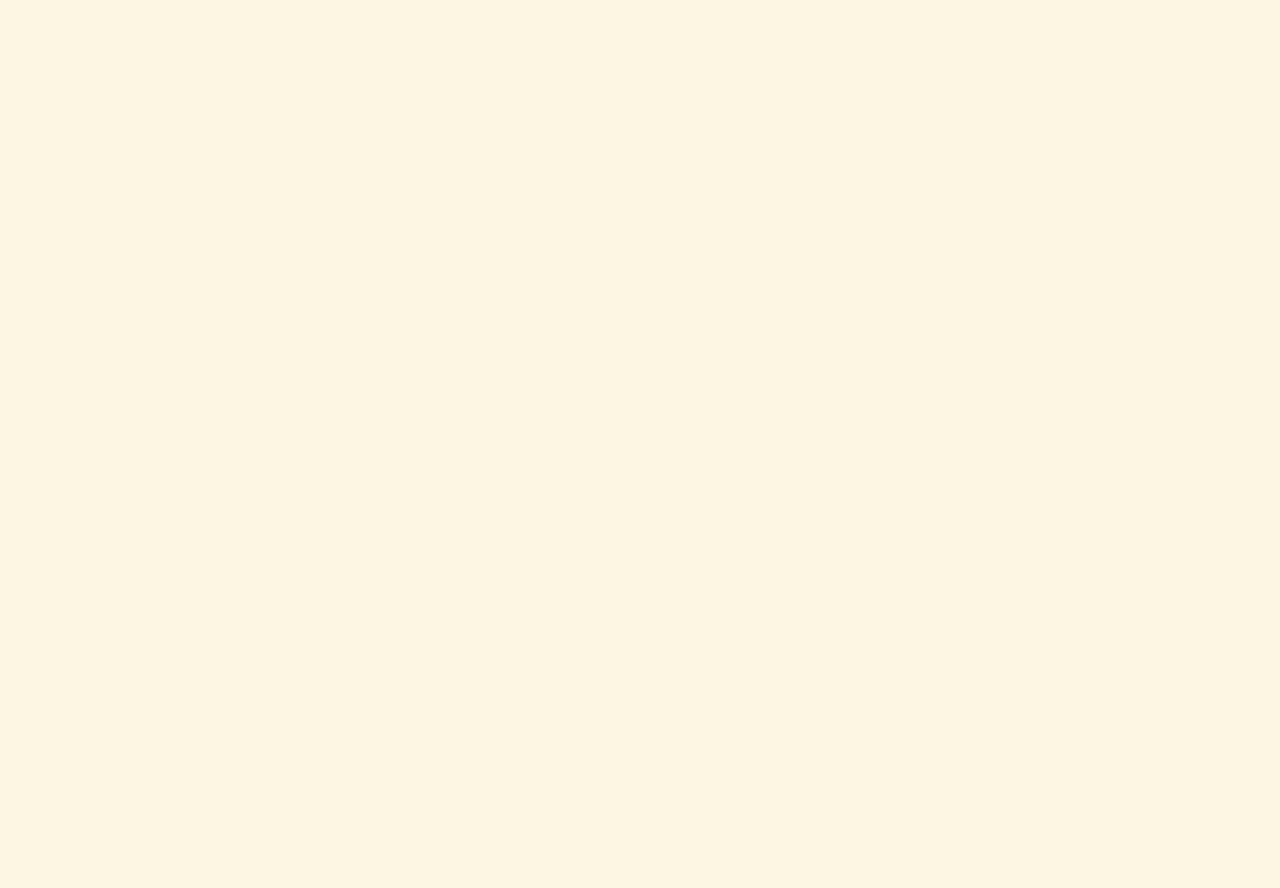
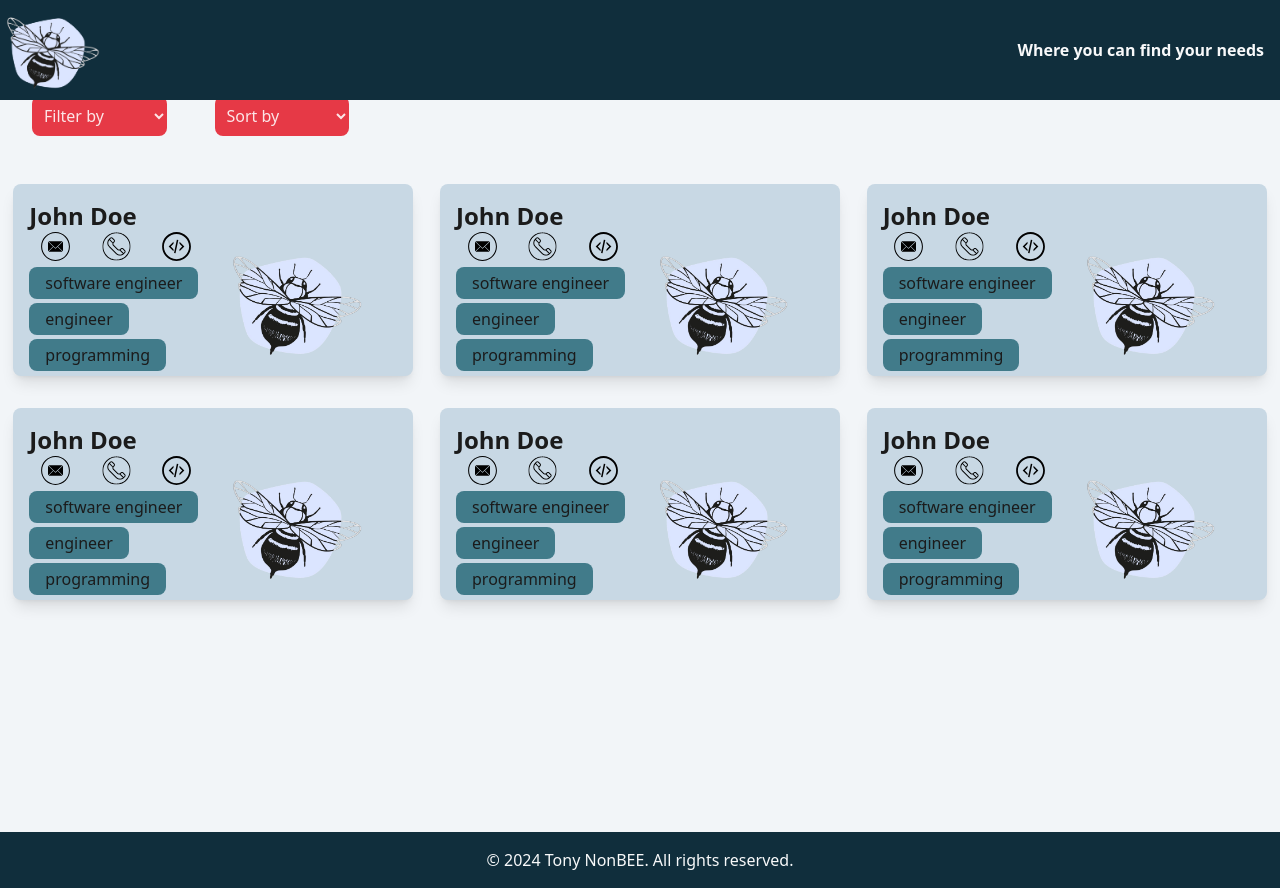
Before and after one commit to DaneVN/Tony-s-NON-BEE-Businesses, a React (Vite) app: page /listed-businesses in a window 1280 px wide. Before the commit this address had no page. Before the commit the page ends 800 px from the top, so only its background shows below. Built offline with nearby package versions, Linux system fonts and the light colour scheme.

Commit message:
Route Update + Listed Businesses Added

```diff
--- a/src/App.tsx
+++ b/src/App.tsx
@@ -1,42 +1,15 @@
-import BusinessCard from "./assets/Elements/BusinessCard";
 import Footer from "./assets/Elements/Footer";
 import Header from "./assets/Elements/Header";
+import { Outlet } from "react-router-dom";
 
 function App() {
   return (
     <>
-      <div className="h-screen w-screen bg-(--cl-secondary) relative overflow-hidden">
-        {/* Background image – transparent */}
-        <img
-          src="./background1.jpg"
-          className="absolute inset-0 w-full h-full object-cover opacity-40 pointer-events-none"
-          alt="Background"
-        />
-
-        {/* Overlay content */}
-        <div className="relative z-10 flex flex-col items-center justify-center h-full p-8">
-          <h1 className="text-5xl text-cl-text-light drop-shadow-lg">
-            <strong>BeyondBEE</strong>
-          </h1>
-          <h2 className="text-3xl">Welcomes you</h2>
-        </div>
+      <Header />
+      <div className="mt-20 mb-0 min-h-[calc(100vh-3rem)]">
+        {/* Top Margin of the div element should be the same as the height of the header element */}
+        <Outlet />
       </div>
-      <Header />
-      <main className="flex justify-items-center items-center w-full h-full">
-        {/* Site navigation options goes here */}
-        {/* Navigation: List of businesses page */}
-        {/* Navigation: About us section */}
-        {/* Navigation: Contact us */}
-        {/* Navigation: Can I add my business to this list? */}
-        <div
-          id="placeholder_card"
-          className="flex flex-col justify-items-center items-center w-fit h-full"
-        >
-          <BusinessCard />
-          <BusinessCard />
-          <BusinessCard />
-        </div>
-      </main>
       <Footer />
     </>
   );
--- /dev/null
+++ b/src/assets/Data.tsx
@@ -0,0 +1,18 @@
+export const listOptions = [
+  {
+    to: "/listed-businesses",
+    label: "Let me see the businesses listed on here",
+  },
+  {
+    to: "/about-us",
+    label: "Tell me more about BeyondBEE",
+  },
+  {
+    to: "/tutourials",
+    label: "I want to learn how to use BeyondBEE",
+  },
+  {
+    to: "/add-business",
+    label: "Can I add my business to this list?",
+  },
+];
--- /dev/null
+++ b/src/assets/Elements/ErrorPage.tsx
@@ -0,0 +1,10 @@
+function ErrorPage() {
+  return (
+    <div style={{ textAlign: "center", marginTop: "50px" }}>
+      <h1>404 - Page Not Found</h1>
+      <p>The page you are looking for does not exist.</p>
+    </div>
+  );
+}
+
+export default ErrorPage;
--- /dev/null
+++ b/src/assets/Pages/ListedBusinesses.tsx
@@ -0,0 +1,45 @@
+import BusinessCard from "../Elements/BusinessCard";
+
+function ListedBusinesses() {
+  return (
+    <>
+      <div className="w-fit flex justify-between items-center m-4 gap-4 md:flex-row flex-col">
+        <div id="sort" className="flex justify-baseline items-center w-full">
+          <select
+            name="List of businesses Filter"
+            id="filter-businesses"
+            className="m-4 p-2 rounded-lg bg-(--cl-contrast) w-full"
+          >
+            <option value="">Filter by</option>
+            <option value="engineer">Engineer</option>
+          </select>
+        </div>
+        <div id="sort" className="flex justify-baseline items-center w-full">
+          <select
+            name="List of businesses Sort"
+            id="sort-businesses"
+            className="m-4 p-2 rounded-lg bg-(--cl-contrast) w-full"
+          >
+            <option value="">Sort by</option>
+            <option value="a-z">A-Z</option>
+            <option value="z-a">Z-A</option>
+            <option value="date-desc">Date Decsending</option>
+            <option value="date-asce">Date Ascending</option>
+          </select>
+        </div>
+      </div>
+      <div
+        id="placeholder_card"
+        className="flex flex-col justify-items-center items-center w-full h-full md:grid md:grid-cols-2 lg:grid-cols-3"
+      >
+        <BusinessCard />
+        <BusinessCard />
+        <BusinessCard />
+        <BusinessCard />
+        <BusinessCard />
+        <BusinessCard />
+      </div>
+    </>
+  );
+}
+export default ListedBusinesses;
--- a/src/index.css
+++ b/src/index.css
@@ -1,17 +1,21 @@
 @import "tailwindcss";
 
 /* Add any custom styles below */
+*,
+*::before,
+*::after {
+  box-sizing: border-box;
+}
+
 :root {
   font-family: system-ui, Avenir, Helvetica, Arial, sans-serif;
   line-height: 1.5;
   font-weight: 400;
 
-  color-scheme: light dark;
-  color: rgba(255, 255, 255, 0.87);
-  background-color: #fdf6e3;
   /* OPTION ONE */
   --cl-primary: #2b6777;
   --cl-secondary: #52ab98;
+  --cl-third: #417b8a;
   --cl-light-accent: #c8d8e4;
   --cl-dark-accent: #102e3c;
   --cl-contrast: #e63946;
@@ -25,6 +29,10 @@
   --cl-contrast: #c41e3a;
   --cl-text-dark: #1f1f1f;
   --cl-text-light: #fff8f0; */
+
+  color-scheme: light dark;
+  color: rgba(255, 255, 255, 0.87);
+  background-color: #f2f5f8;
 
   font-synthesis: none;
   text-rendering: optimizeLegibility;
@@ -68,7 +76,7 @@ button:focus-visible {
   outline: 4px auto -webkit-focus-ring-color;
 }
 
-@media (prefers-color-scheme: dark) {
+@media (prefers-color-scheme: dark /*Should be dark*/) {
   :root {
     color: #f8f9fa;
     background-color: #0f1e26;
@@ -76,6 +84,7 @@ button:focus-visible {
     /* === DARK MODE HEX VALUES === */
     --cl-primary: #52c1d9;
     --cl-secondary: #7de2d1;
+    --cl-third: #4fd1c5;
     --cl-light-accent: #2c4a55;
     --cl-dark-accent: #0b1f2a;
     --cl-contrast: #ff6b6b;
@@ -101,3 +110,13 @@ button:focus-visible {
     background-color: #1e3a46 !important;
   }
 }
+
+/* Custom Styles for Business Card Component */
+.keyword {
+  background-color: var(--cl-third);
+  padding-inline: 1rem;
+  padding-block: 0.25rem;
+  border-radius: 0.5rem;
+  width: fit-content;
+  height: fit-content;
+}
--- a/src/main.tsx
+++ b/src/main.tsx
@@ -3,12 +3,19 @@ import { createRoot } from "react-dom/client";
 import "./index.css";
 import App from "./App.tsx";
 import { BrowserRouter, Route, Routes } from "react-router-dom";
+import ErrorPage from "./assets/Elements/ErrorPage.tsx";
+import ListedBusinesses from "./assets/Pages/ListedBusinesses.tsx";
+import WelcomePage from "./assets/Pages/WelcomePage.tsx";
 
 createRoot(document.getElementById("root")!).render(
   <StrictMode>
     <BrowserRouter>
       <Routes>
-        <Route path="/" element={<App />} />
+        <Route path="/" element={<App />}>
+          <Route index element={<WelcomePage />} />
+          <Route path="listed-businesses" element={<ListedBusinesses />} />
+        </Route>
+        <Route path="*" element={<ErrorPage />} />
       </Routes>
     </BrowserRouter>
   </StrictMode>
```
